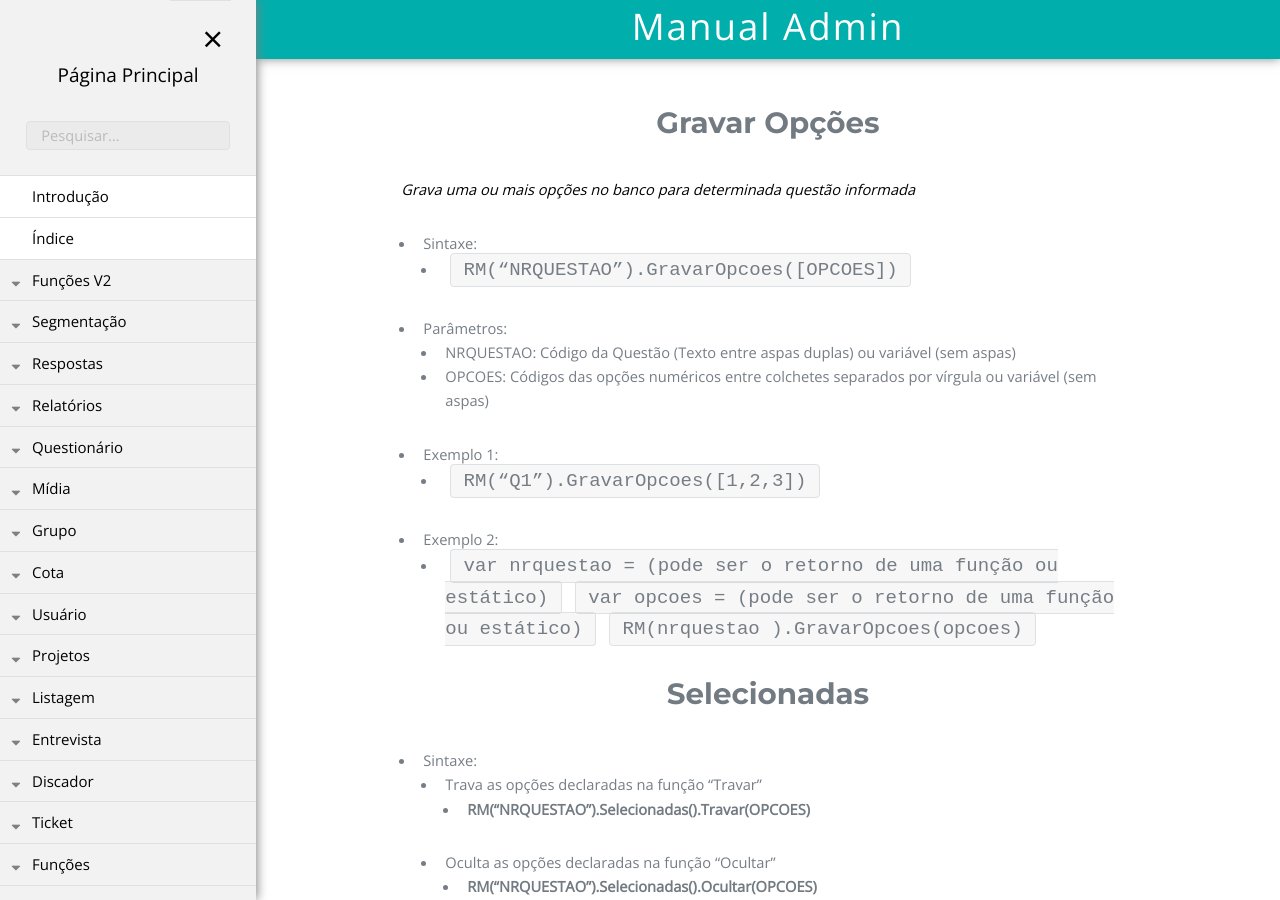
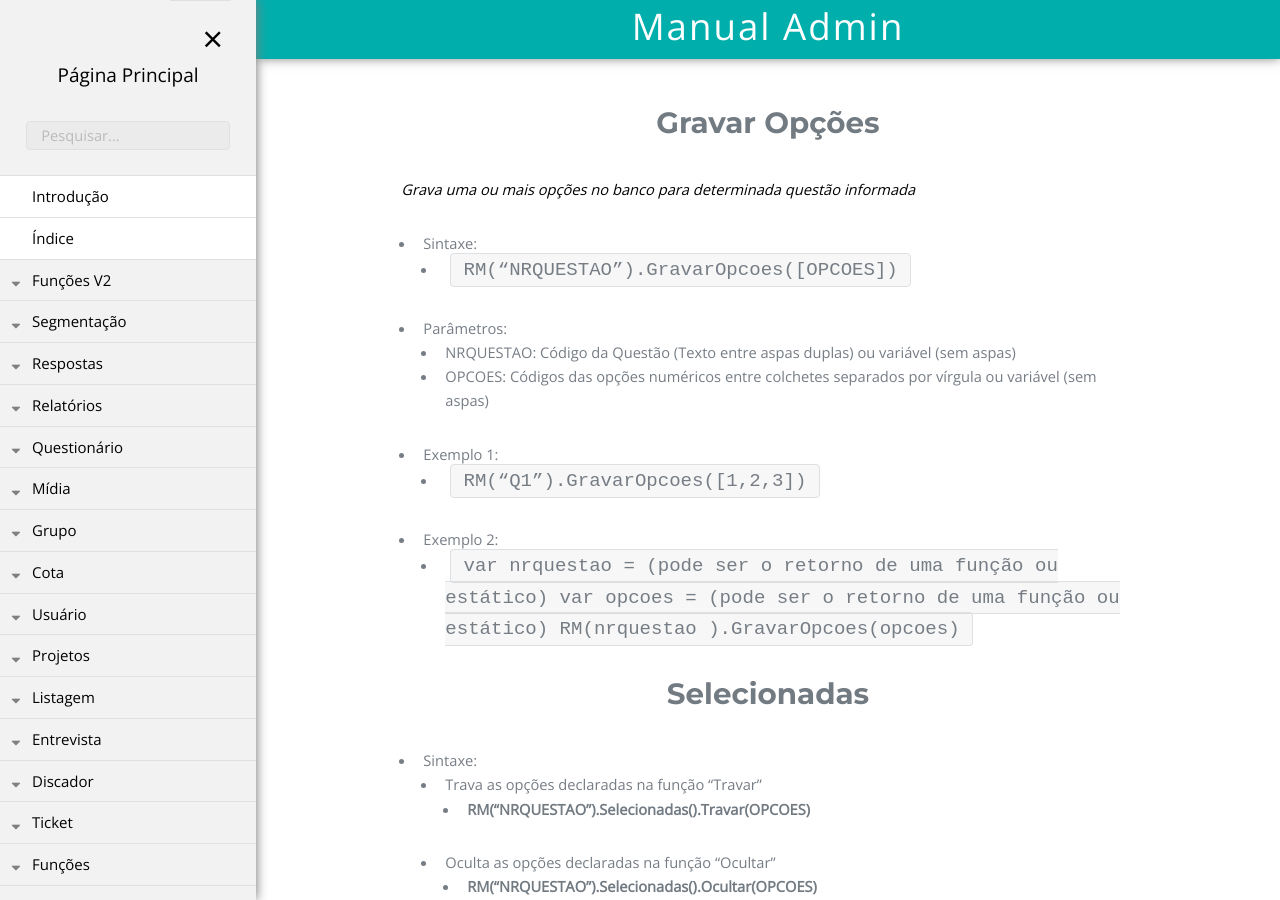
Before and after one commit to rogerio-figueiredo-hsr/hsrtechonline.github.io, a Jekyll site: the page built from _posts/2019-03-29-rm.md, in a window 1280 px wide and 900 px high. Built offline with Jekyll 4.4.1, drawn with Linux system fonts in a browser that asks for light colours.

Commit message:
Update 2019-03-29-rm.md

```diff
--- a/_posts/2019-03-29-rm.md
+++ b/_posts/2019-03-29-rm.md
@@ -17,9 +17,7 @@ pasta: "funcoesv2"
 - Exemplo 1:
   - `RM(“Q1”).GravarOpcoes([1,2,3])`
 - Exemplo 2:
-  - `var nrquestao = (pode ser o retorno de uma função ou estático)`
-      `var opcoes = (pode ser o retorno de uma função ou estático)`
-      `RM(nrquestao ).GravarOpcoes(opcoes)`
+  - `var nrquestao = (pode ser o retorno de uma função ou estático)    var opcoes = (pode ser o retorno de uma função ou estático)    RM(nrquestao ).GravarOpcoes(opcoes)`
 
 
 # Selecionadas
```
